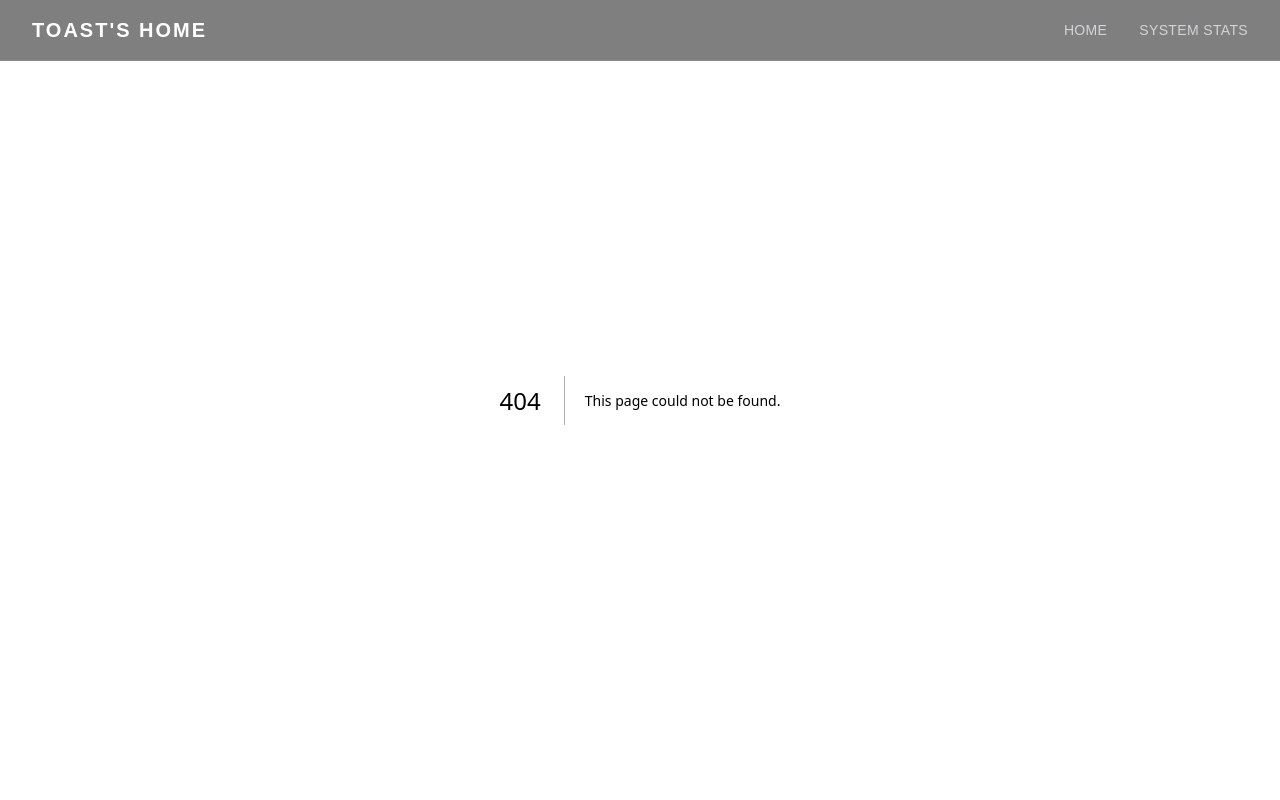
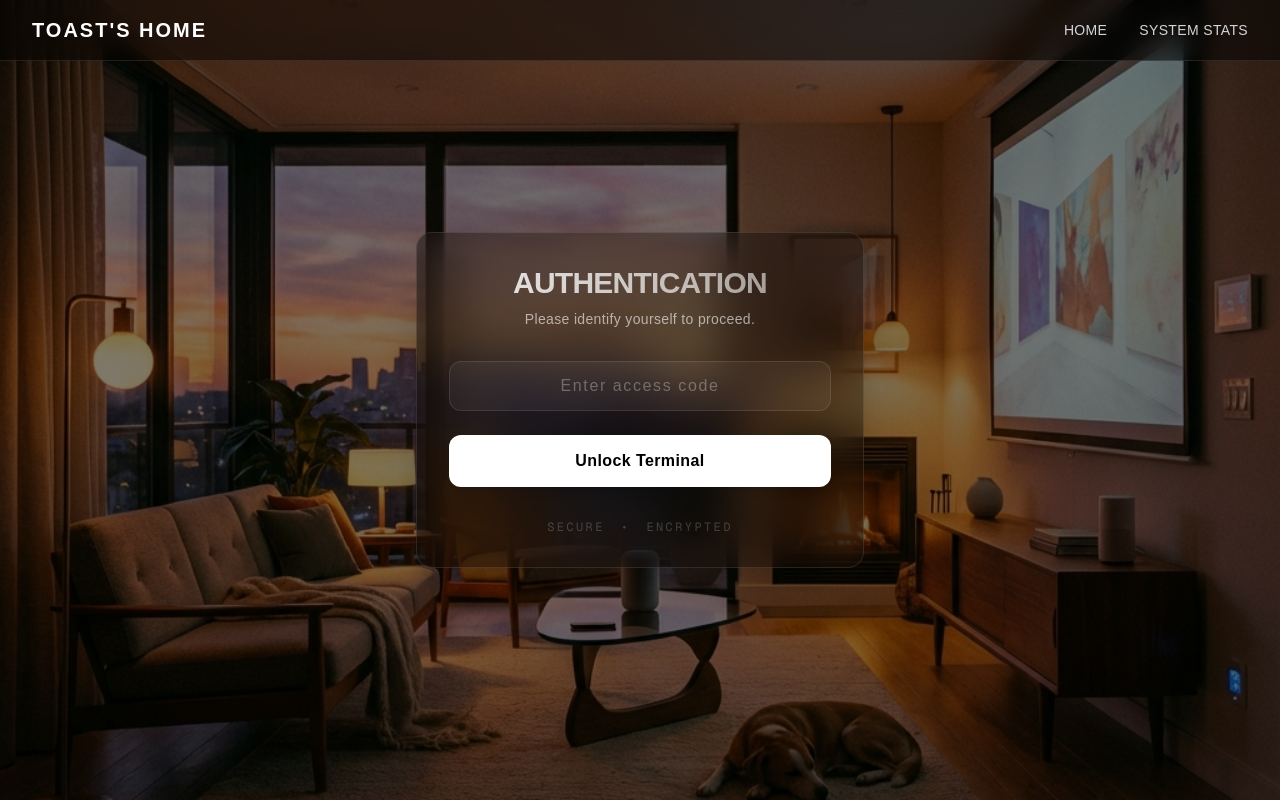
Before and after one commit to ToastCheng/croissant, a Next.js app: page /login in a window 1280 px wide. Before the commit this address had no page. Built offline with nearby package versions, Linux system fonts and the light colour scheme.

Commit message:
feat: implement basic password authentication and login page

```diff
--- /dev/null
+++ b/app/login/page.tsx
@@ -0,0 +1,78 @@
+import { redirect } from 'next/navigation';
+import { cookies } from 'next/headers';
+import Image from 'next/image';
+
+export default function LoginPage() {
+    async function login(formData: FormData) {
+        'use server';
+
+        const password = formData.get('password');
+        const correctPassword = process.env.PASSWORD;
+
+        if (password === correctPassword) {
+            const cookieStore = await cookies();
+            cookieStore.set('auth_session', 'true', {
+                httpOnly: true,
+                secure: process.env.NODE_ENV === 'production',
+                path: '/',
+                maxAge: 60 * 60 * 24 * 7, // 1 week
+            });
+            redirect('/');
+        } else {
+            redirect('/login?error=Invalid password');
+        }
+    }
+
+    return (
+        <main className="relative min-h-screen flex flex-col items-center justify-center p-6 overflow-hidden">
+            {/* Background Image - Matching Home Page */}
+            <div className="absolute inset-0 z-0">
+                <Image
+                    src="/background.png"
+                    alt="Background"
+                    fill
+                    className="object-cover brightness-50"
+                    priority
+                />
+            </div>
+
+            <div className="z-10 w-full max-w-md animate-in fade-in zoom-in duration-700">
+                <div className="p-8 rounded-2xl bg-black/30 backdrop-blur-xl border border-white/10 shadow-2xl">
+                    <div className="text-center mb-8">
+                        <h1 className="text-3xl font-black text-transparent bg-clip-text bg-gradient-to-r from-white/90 to-white/50 tracking-tight">
+                            AUTHENTICATION
+                        </h1>
+                        <p className="text-white/60 text-sm mt-2 font-light tracking-wide">
+                            Please identify yourself to proceed.
+                        </p>
+                    </div>
+
+                    <form action={login} className="space-y-6">
+                        <div className="space-y-2">
+                            <input
+                                type="password"
+                                name="password"
+                                placeholder="Enter access code"
+                                required
+                                className="w-full px-5 py-3 bg-white/5 border border-white/10 rounded-xl text-white placeholder:text-white/30 focus:outline-none focus:bg-white/10 focus:border-white/30 transition-all text-center tracking-widest"
+                            />
+                        </div>
+                        <button
+                            type="submit"
+                            className="w-full py-3.5 rounded-xl bg-white text-black font-bold tracking-wide hover:bg-gray-200 transition-all duration-300 transform hover:scale-[1.02] active:scale-[0.98] shadow-lg hover:shadow-white/20"
+                        >
+                            Unlock Terminal
+                        </button>
+                    </form>
+
+                    {/* Decorational Footer */}
+                    <div className="mt-8 flex justify-center gap-4 text-white/20 text-xs uppercase tracking-[0.2em] font-mono">
+                        <span>Secure</span>
+                        <span>•</span>
+                        <span>Encrypted</span>
+                    </div>
+                </div>
+            </div>
+        </main>
+    );
+}
--- /dev/null
+++ b/middleware.ts
@@ -0,0 +1,37 @@
+import { NextResponse } from 'next/server'
+import type { NextRequest } from 'next/server'
+
+export function middleware(request: NextRequest) {
+    const session = request.cookies.get('auth_session')
+    const { pathname } = request.nextUrl
+
+    // Allow access to login page and public assets
+    if (
+        pathname.startsWith('/login') ||
+        pathname.startsWith('/_next') ||
+        pathname.includes('.') // file extensions (images, etc)
+    ) {
+        return NextResponse.next()
+    }
+
+    // Check if user is authenticated
+    if (!session) {
+        const loginUrl = new URL('/login', request.url)
+        return NextResponse.redirect(loginUrl)
+    }
+
+    return NextResponse.next()
+}
+
+export const config = {
+    matcher: [
+        /*
+         * Match all request paths except for the ones starting with:
+         * - api (API routes)
+         * - _next/static (static files)
+         * - _next/image (image optimization files)
+         * - favicon.ico (favicon file)
+         */
+        '/((?!api|_next/static|_next/image|favicon.ico).*)',
+    ],
+}
```
Also changed, not shown: 1 other file (tests, documents, lock files or other folders).
